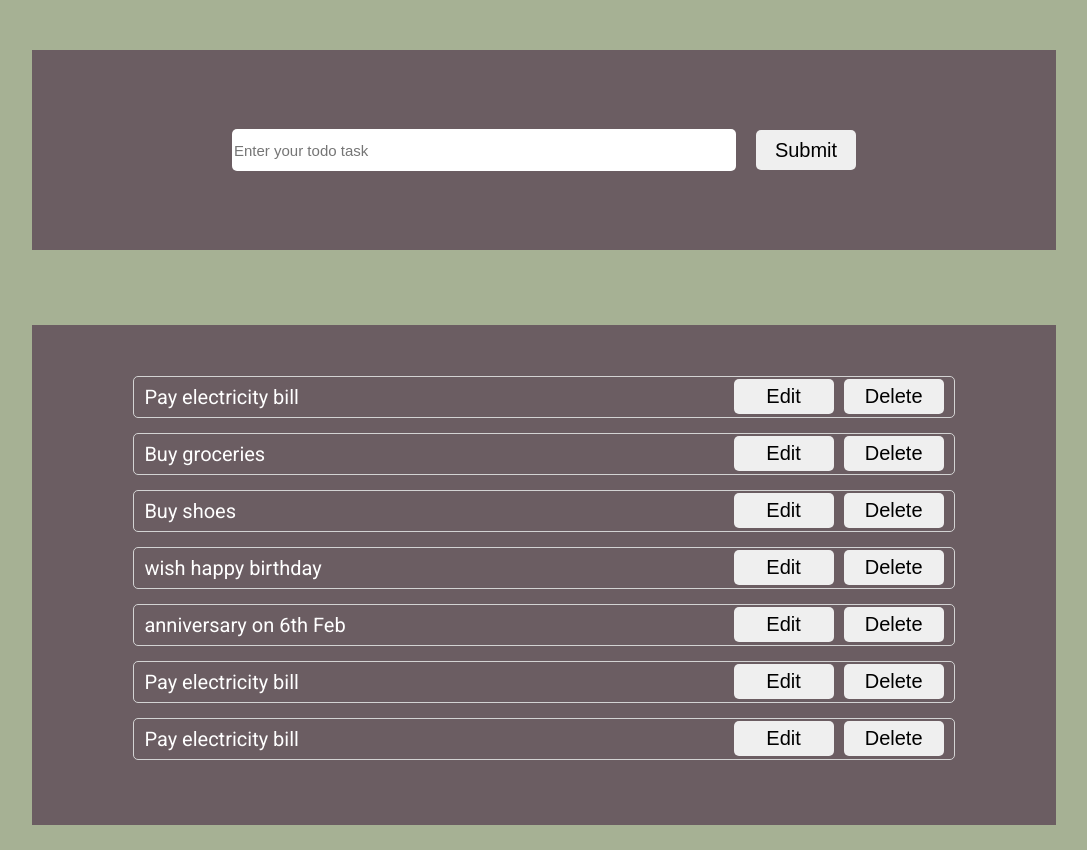
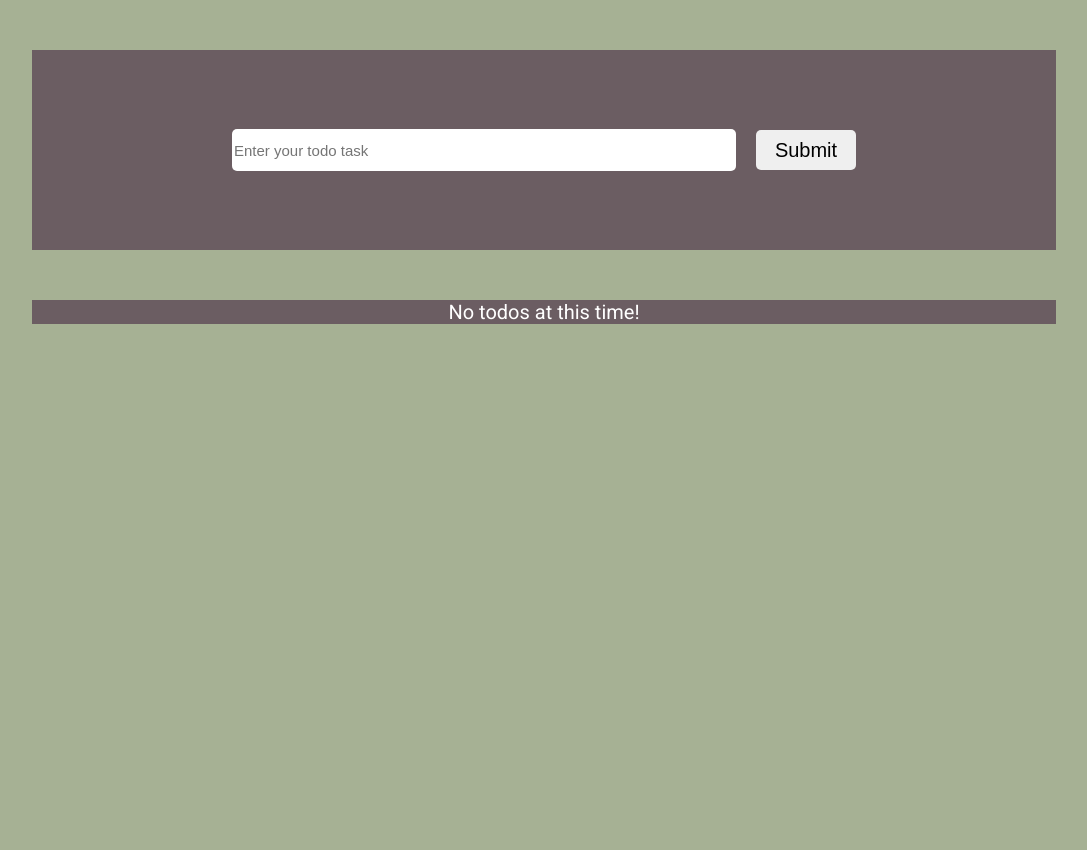
Before and after one commit to hsingal/react-todo, a React (Create React App) app in the folder frontend/: page / in a window 1280 px wide. Shown: the whole page, without its empty margins (96-1183 px from the left). After the commit the page ends 800 px from the top, so only its background shows below. Built offline with nearby package versions, Linux system fonts and the light colour scheme.

Commit message:
post a new todo and display in list

```diff
--- a/frontend/src/App.js
+++ b/frontend/src/App.js
@@ -1,14 +1,15 @@
+import { useState } from 'react';
 import './App.css'
 import TodoForm from './components/TodoForm/TodoForm';
 import TodoList from './components/TodoList/TodoList';
 import data from './data/data';
 
 function App() {
-  const todoItemsList = data;
+  const [todoList, setTodoList] = useState([])
   return (
     <div className="App">
-      <TodoForm />
-      <TodoList todoItemsList={todoItemsList}/>
+      <TodoForm todoList={todoList} setTodoList={setTodoList}/>
+      <TodoList todoItemsList={todoList}/>
     </div>
   );
 }
--- a/frontend/src/components/TodoForm/TodoForm.jsx
+++ b/frontend/src/components/TodoForm/TodoForm.jsx
@@ -1,15 +1,37 @@
+import { useState } from "react";
 import "./TodoForm.css";
 
-const TodoForm = () => {
+const TodoForm = ({ todoList, setTodoList }) => {
+  const [inputText, setInputText] = useState("");
+
+  const handleInputText = (e) => {
+    setInputText(e.target.value);
+  };
+
+  const handleButtonClick = (e) => {
+    e.preventDefault();
+    setTodoList([
+      ...todoList,
+      { id: new Date(Date.now()).getTime(), desc: inputText },
+    ]);
+    setInputText("");
+  };
   return (
     <div className="todoForm">
       <div className="todoForm__container">
         <input
+          value={inputText}
           className="todoForm__container--inputField"
           type="text"
           placeholder="Enter your todo task"
+          onChange={handleInputText}
         />
-        <button className="todoForm__container--button">Submit</button>
+        <button
+          className="todoForm__container--button"
+          onClick={handleButtonClick}
+        >
+          Submit
+        </button>
       </div>
     </div>
   );
--- a/frontend/src/components/TodoList/TodoList.css
+++ b/frontend/src/components/TodoList/TodoList.css
@@ -1,6 +1,6 @@
 .todoList {
   width: 100%;
-  height: 550px;
+  height: auto;
   display: -webkit-box;
   display: -ms-flexbox;
   display: flex;
@@ -14,7 +14,7 @@
 
 .todoList .todoList__container--empty {
   width: 80%;
-  height: 500px;
+  height: auto;
   background-color: #6b5d62;
   font-size: 20px;
   color: white;
@@ -31,7 +31,7 @@
 
 .todoList .todoList__container {
   width: 80%;
-  height: 500px;
+  height: auto;
   background-color: #6b5d62;
   display: -webkit-box;
   display: -ms-flexbox;
--- a/frontend/src/components/TodoList/TodoList.scss
+++ b/frontend/src/components/TodoList/TodoList.scss
@@ -1,6 +1,6 @@
 .todoList {
   width: 100%;
-  height: 550px;
+  height: auto;
   display: flex;
   align-items: center;
   justify-content: center;
@@ -8,7 +8,7 @@
 
   .todoList__container--empty {
     width: 80%;
-    height: 500px;
+    height: auto;
     background-color: #6b5d62;
     font-size: 20px;
     color: white;
@@ -19,7 +19,7 @@
 
   .todoList__container {
     width: 80%;
-    height: 500px;
+    height: auto;
     background-color: #6b5d62;
     display: flex;
     align-items: center;
```
Also changed, not shown: 1 other file (tests, documents, lock files or other folders).
